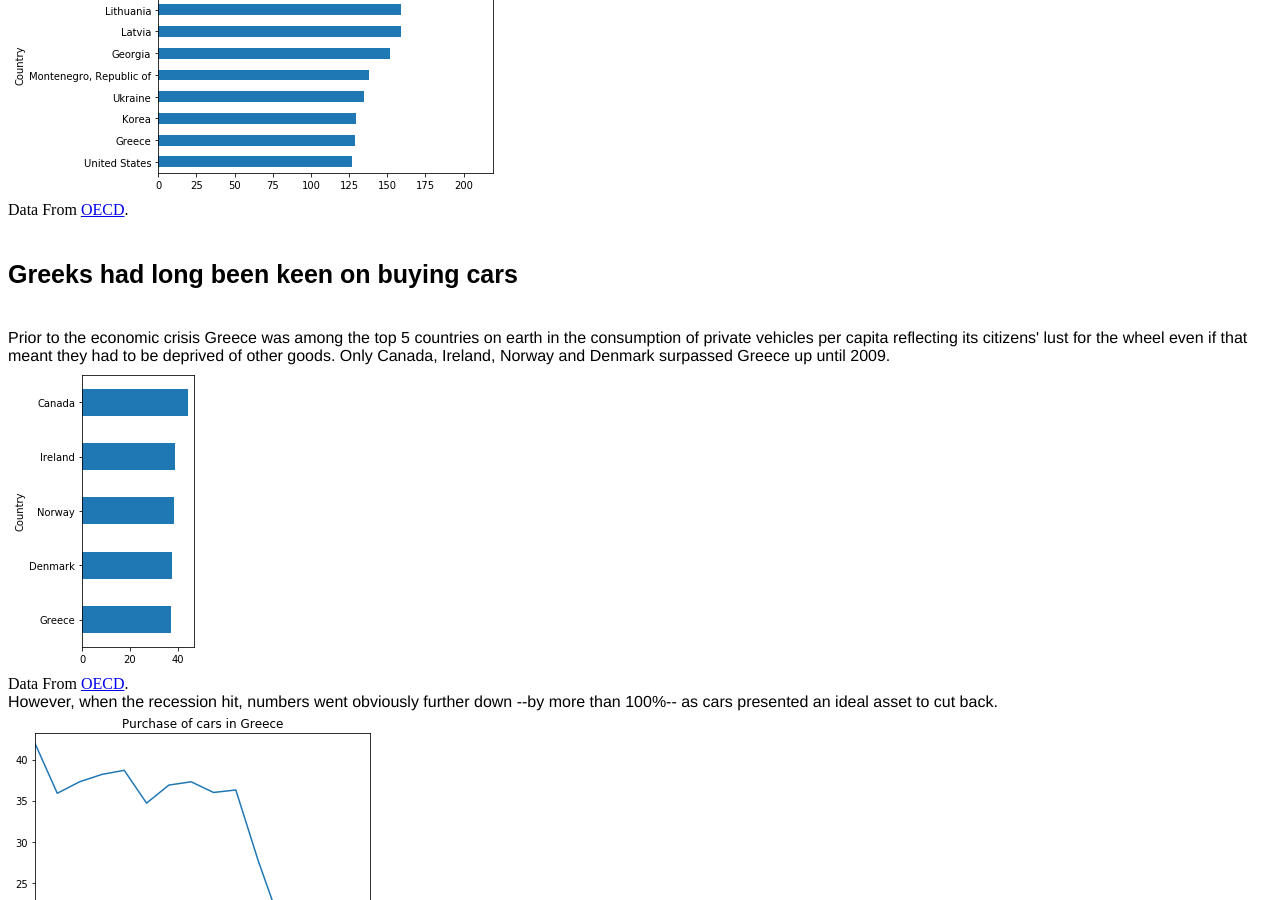
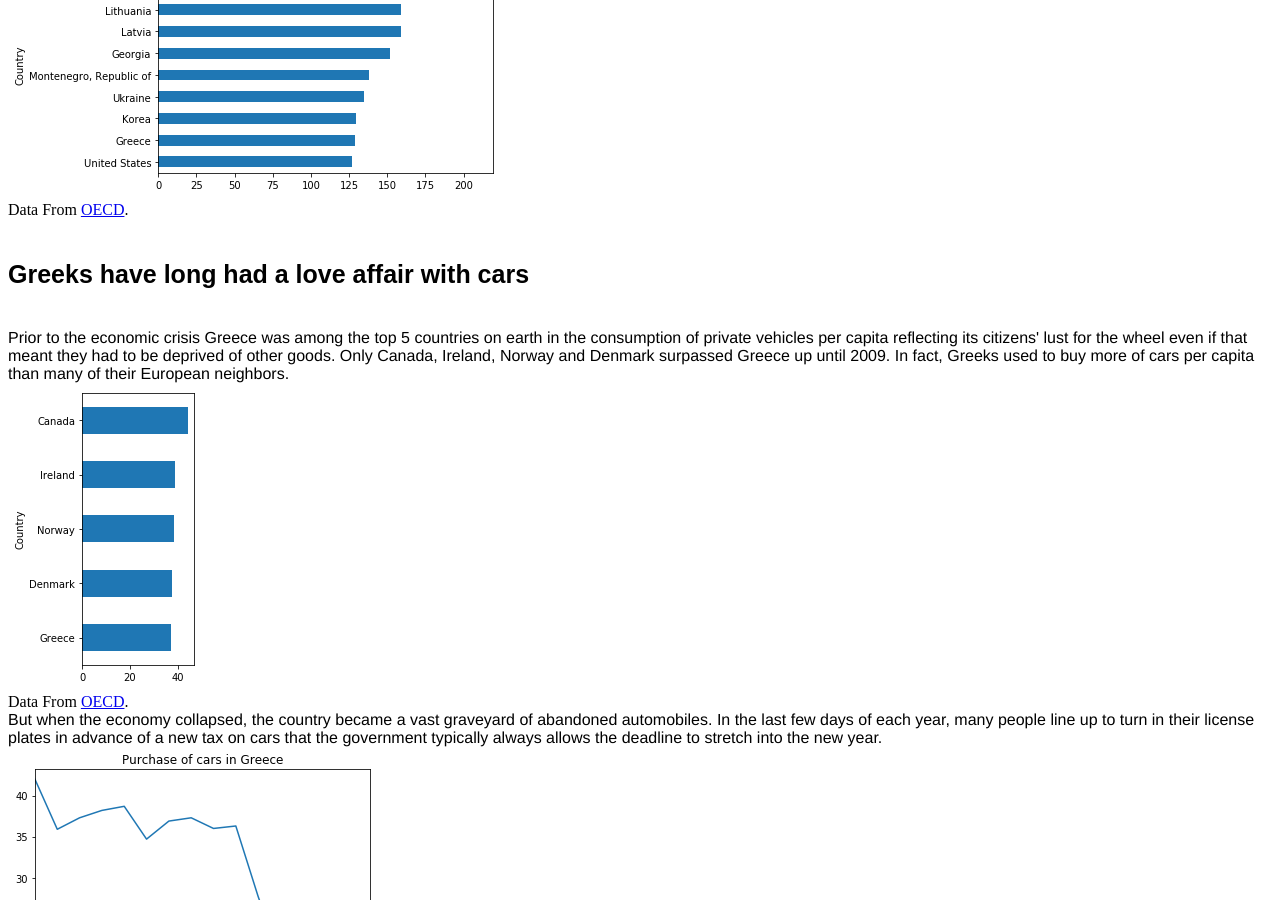
Before and after one commit to chrgavalas/data-projects, a Jekyll site: the page docs/Deadly-Greek-Roads/index.html, which Jekyll copies as it is, in a window 1280 px wide and 900 px high, scrolled down 1780 px. Built offline with Jekyll 4.4.1, drawn with Linux system fonts in a browser that asks for light colours.

Commit message:
Deadly roads

```diff
--- a/docs/Deadly-Greek-Roads/index.html
+++ b/docs/Deadly-Greek-Roads/index.html
@@ -22,11 +22,11 @@
   <div class="story_article">  As a matter of fact, when counting road fatalities per one million inhabitants Greece finds itself on the ninth position worldwide, ahead of even the US!  </div>
   <img src="pic5.png">
   <div> Data From <a href="https://data.oecd.org" target="blank"> OECD</a>. </div>
-  <h3 class="title"> Greeks had long been keen on buying cars </h3>
-  <div class="story_article">  Prior to the economic crisis Greece was among the top 5 countries on earth in the consumption of private vehicles per capita reflecting its citizens' lust for the wheel even if that meant they had to be deprived of other goods. Only Canada, Ireland, Norway and Denmark surpassed Greece up until 2009.  </div>
+  <h3 class="title"> Greeks have long had a love affair with cars </h3>
+  <div class="story_article">  Prior to the economic crisis Greece was among the top 5 countries on earth in the consumption of private vehicles per capita reflecting its citizens' lust for the wheel even if that meant they had to be deprived of other goods. Only Canada, Ireland, Norway and Denmark surpassed Greece up until 2009. In fact, Greeks used to buy more of cars per capita than many of their European neighbors. </div>
   <img src="pic33.png">
   <div> Data From <a href="https://data.oecd.org" target="blank"> OECD</a>. </div>
-  <div class="story_article"> However, when the recession hit, numbers went obviously further down --by more than 100%-- as cars presented an ideal asset to cut back.  </div>
+  <div class="story_article"> But when the economy collapsed, the country became a vast graveyard of abandoned automobiles. In the last few days of each year, many people line up to turn in their license plates in advance of a new tax on cars that the government typically always allows the deadline to stretch into the new year.  </div>
   <img src="pic4.png">
   <div> Data From <a href="https://data.oecd.org" target="blank"> OECD</a>. </div>
   <div class="story_article"> But according to transport scientists this development didn't mean Greeks necessarily drove less. It's more likely that during the years that followed, roads got filled mostly with used cars which in many cases haven't been properly repaired as Greeks have been trying to avoid maintenance costs.  </div>
```
